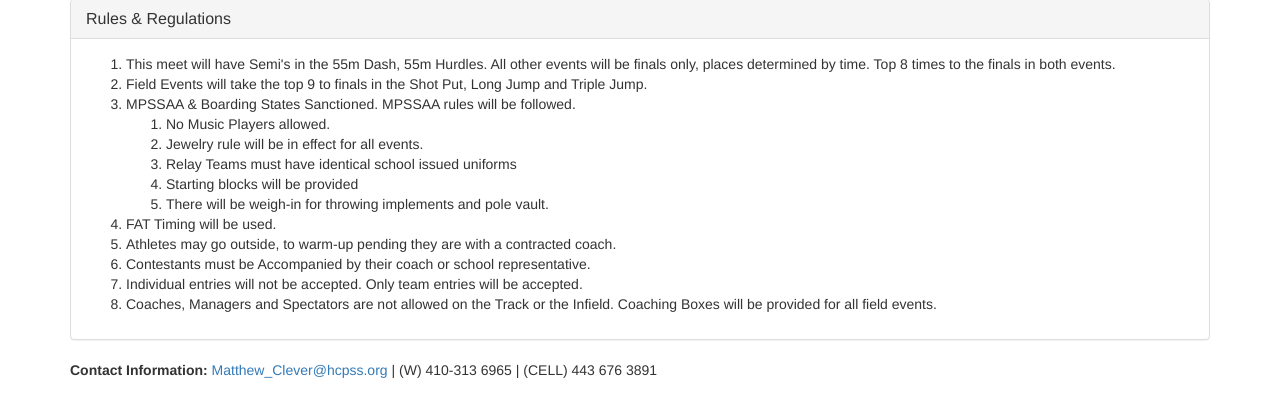
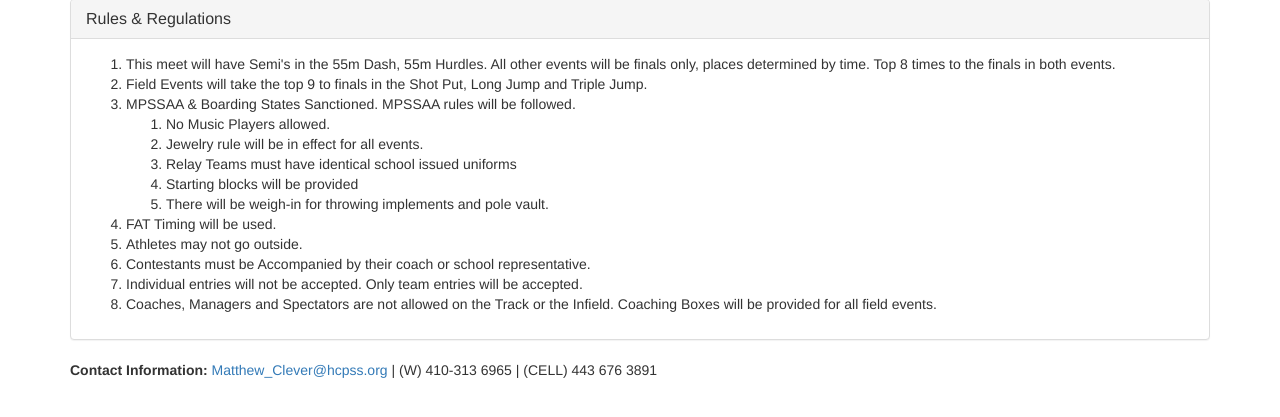
Before and after one commit to bennyt2/2015hocotrackfest, a PHP site: template app/views/rules.html.twig in a window 1280 px wide. Shown: the part 222-639 px from the top of the page. Run offline with PHP 8.4, Linux system fonts and the light colour scheme; the template is opened without the code that fills it, so the values that code supplies are empty; some libraries are stand-ins or nearby versions.

Commit message:
Athletes may not go outside

```diff
--- a/app/views/rules.html.twig
+++ b/app/views/rules.html.twig
@@ -23,7 +23,7 @@
                             </ol>
                         </li>
                         <li>FAT Timing will be used.</li>
-                        <li>Athletes may go outside, to warm-up pending they are with a contracted coach.</li>
+                        <li>Athletes may not go outside.</li>
                         <li>Contestants must be Accompanied by their coach or school representative.</li>
                         <li>Individual entries will not be accepted. Only team entries will be accepted.</li>
                         <li>Coaches, Managers and Spectators are not allowed on the Track or the Infield. Coaching Boxes will be provided for all field events.</li>
```
